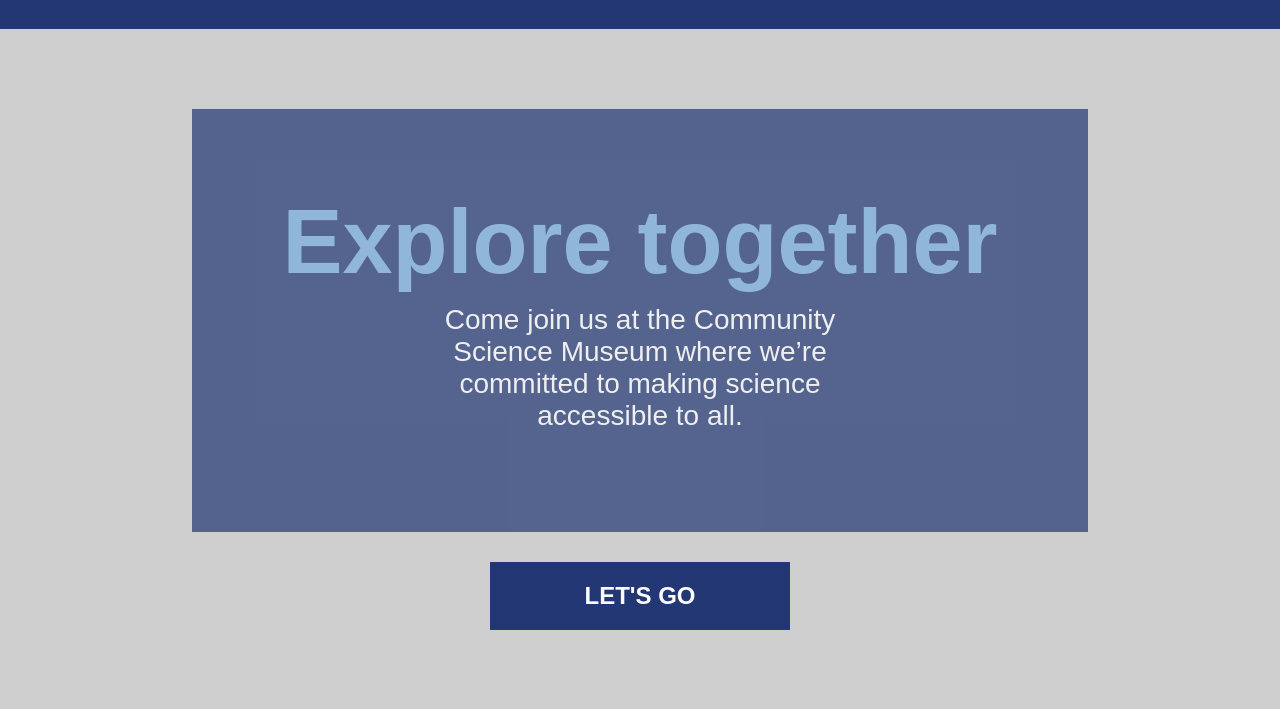
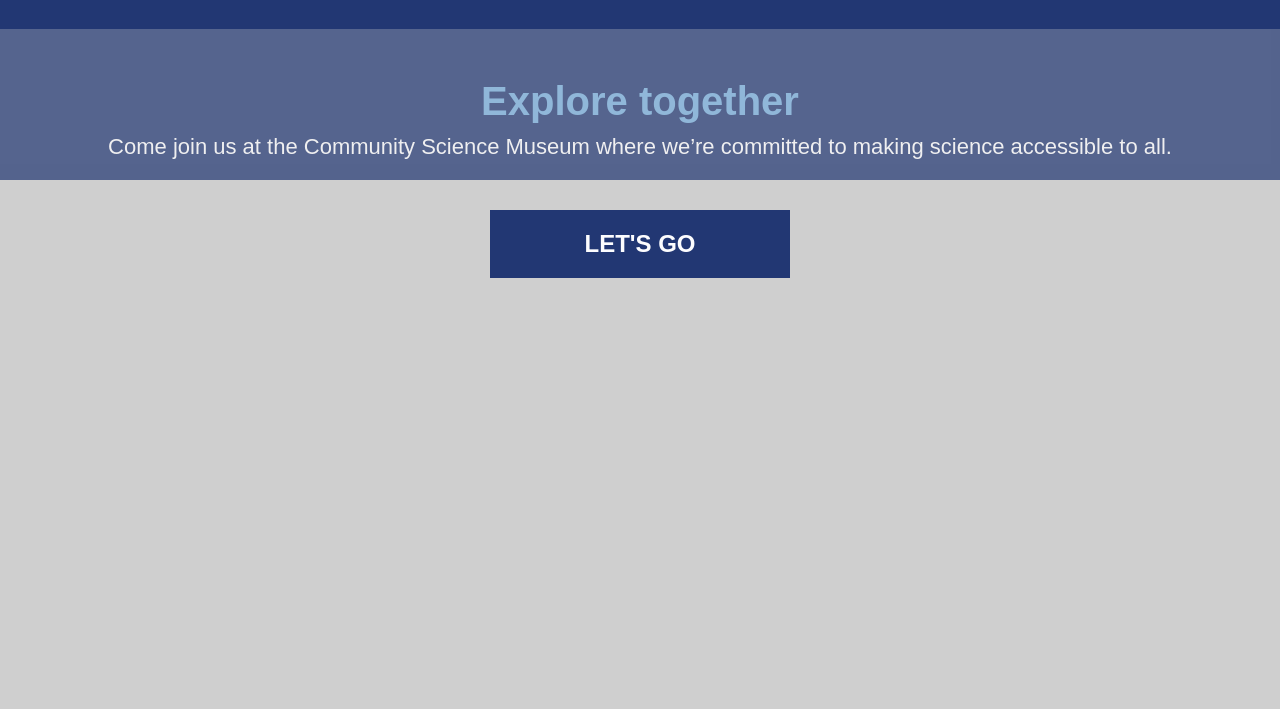
Before and after one commit to NehGuk/13-sp1, a plain HTML site: page index.html in a window 1280 px wide. Shown: the part 91-800 px from the top of the page. Drawn offline with Linux system fonts and the light colour scheme; a web font is replaced by a local one.

Commit message:
Cover responsive adjustments

```diff
--- a/css/index.css
+++ b/css/index.css
@@ -8,6 +8,7 @@ h1 {
   color: var(--blue);
   padding: 50px 50px 0px 50px;
   text-align: center;
+  margin-top: -20px;
 }
 
 .smaller-text {
@@ -22,7 +23,7 @@ h1 {
   background-image: url(/images/sp1-22.jpg);
   background-repeat: no-repeat;
   background-size: cover;
-  background-position: center center;
+  background-position: bottom;
   background-attachment: scroll;
   height: 100vh;
 }
@@ -42,7 +43,7 @@ h1 {
 }
 
 .grid-item1 p {
-  padding: 10px 200px 100px;
+  padding: 20px 200px 60px 200px;
 }
 
 .grid-item2 {
@@ -50,11 +51,19 @@ h1 {
   top: 60px;
 }
 
-@media (max-width: 800px) {
+.cover__cta .grid-item2 a {
+  display: none;
+}
+
+@media (max-width: 1390px) {
   h1 {
-    font-size: 55px;
+    font-size: 40px;
+    margin-top: 20px;
   }
 
+  .smaller-text {
+    font-size: 22px;
+  }
   .cover {
     background-position: bottom;
   }
@@ -69,6 +78,6 @@ h1 {
   }
 
   .grid-item1 p {
-    padding: 10px 10px 100px;
+    padding: 10px 10px 20px;
   }
 }
--- a/index.html
+++ b/index.html
@@ -32,7 +32,7 @@
                     <p class="smaller-text">Come join us at the Community Science Museum where we’re committed to making science accessible to all.</p>
                 </div>
                 <div class="grid-item2">
-                    <a href="#" class="cover__cta grid-item3">Let's go</a>
+                    <a href="#" class="cover__cta">Let's go</a>
                 </div>
             </div>
 
```
